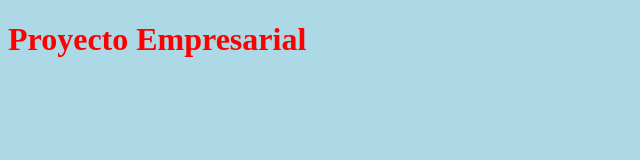
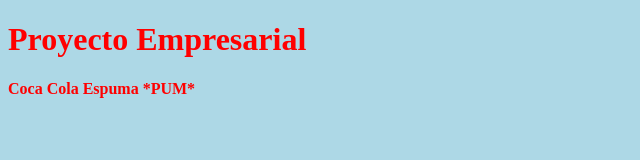
Before and after one commit to Diemooder1/CursoGit, a plain HTML site: page index.html in a window 1280 px wide. Shown: the whole page, without its empty margins (0-640 px from the left). Drawn offline with Linux system fonts and the light colour scheme.

Commit message:
Update index.html

```diff
--- a/index.html
+++ b/index.html
@@ -9,5 +9,6 @@
 </head>
 <body>
     <h1>Proyecto Empresarial</h1>
+    <p>Coca Cola Espuma *PUM*</p>
 </body>
 </html>
```
